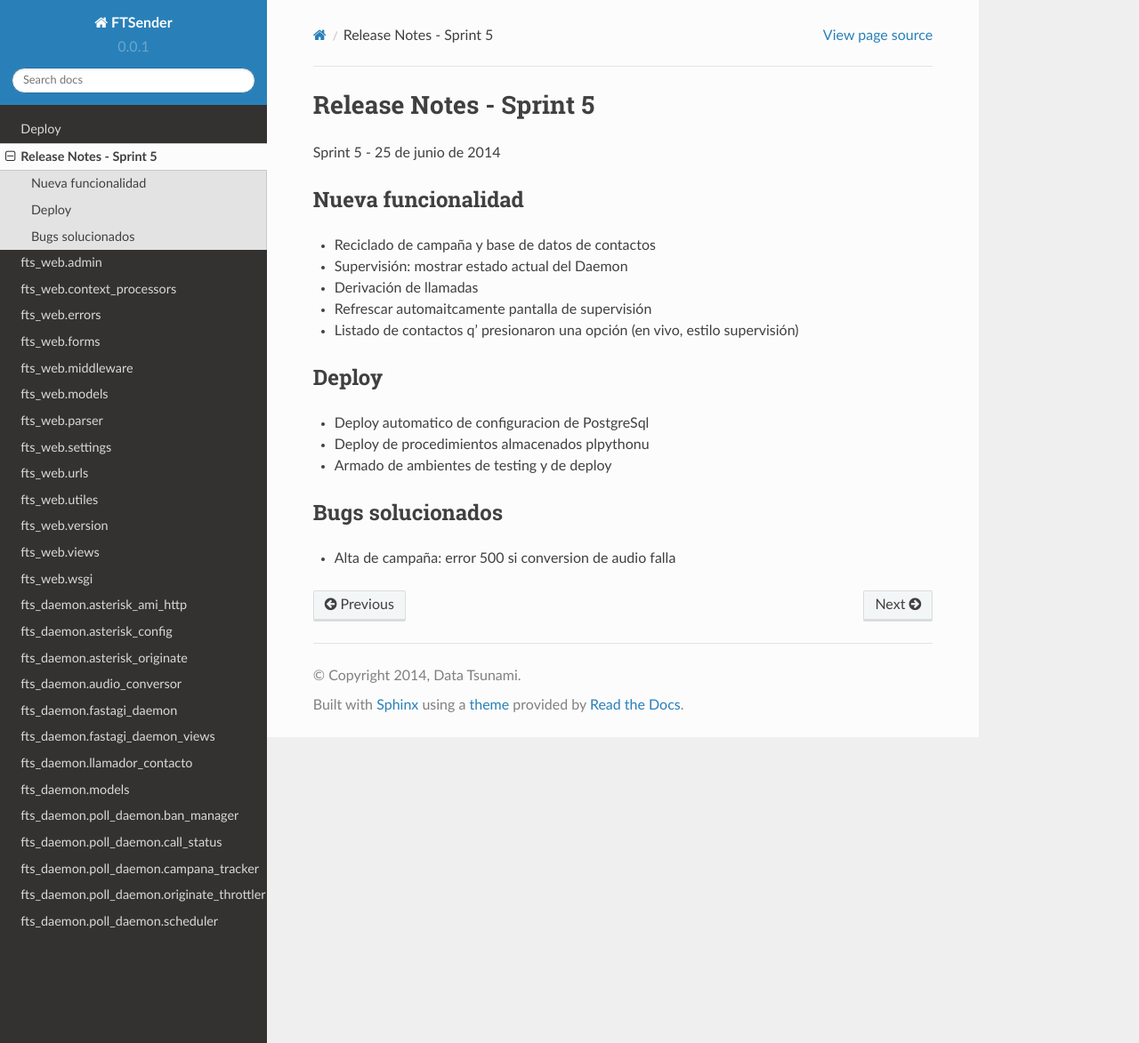
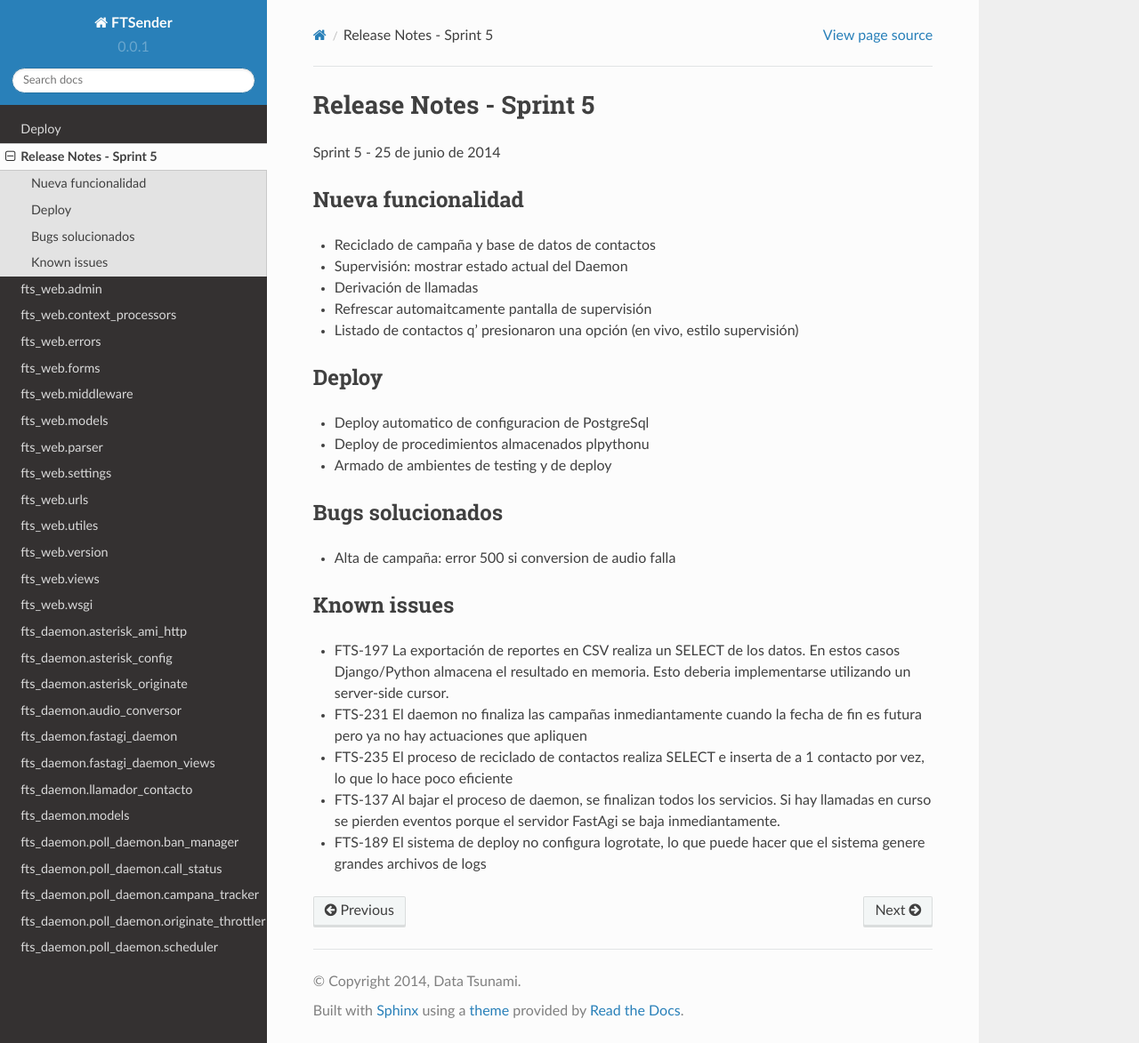
Before and after one commit to aybaker/omnicontact, a Sphinx documentation site: the page built from docs/release_notes.rst, in a window 1280 px wide and 1173 px high. Shown: the whole window at 89% size. Built offline with Sphinx 7.4.7 and the Read the Docs theme 2.0.0, drawn with Linux system fonts in a browser that asks for light colours.

Commit message:
Actualiza release notes

```diff
--- a/docs/release_notes.rst
+++ b/docs/release_notes.rst
@@ -25,3 +25,20 @@ Bugs solucionados
 -----------------
 
 * Alta de campaña: error 500 si conversion de audio falla
+
+
+Known issues
+------------
+
+* FTS-197 La exportación de reportes en CSV realiza un SELECT de los datos.
+  En estos casos Django/Python almacena el resultado en memoria. Esto deberia
+  implementarse utilizando un server-side cursor.
+* FTS-231 El daemon no finaliza las campañas inmediantamente cuando
+  la fecha de fin es futura pero ya no hay actuaciones que apliquen
+* FTS-235 El proceso de reciclado de contactos realiza SELECT e inserta
+  de a 1 contacto por vez, lo que lo hace poco eficiente
+* FTS-137 Al bajar el proceso de daemon, se finalizan todos los servicios.
+  Si hay llamadas en curso se pierden eventos porque el servidor FastAgi
+  se baja inmediantamente.
+* FTS-189 El sistema de deploy no configura logrotate, lo que puede
+  hacer que el sistema genere grandes archivos de logs
```
